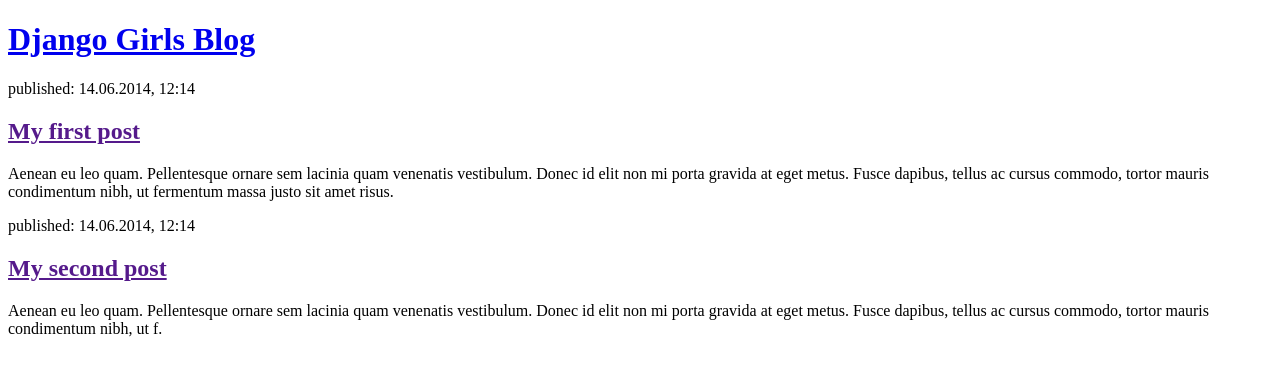
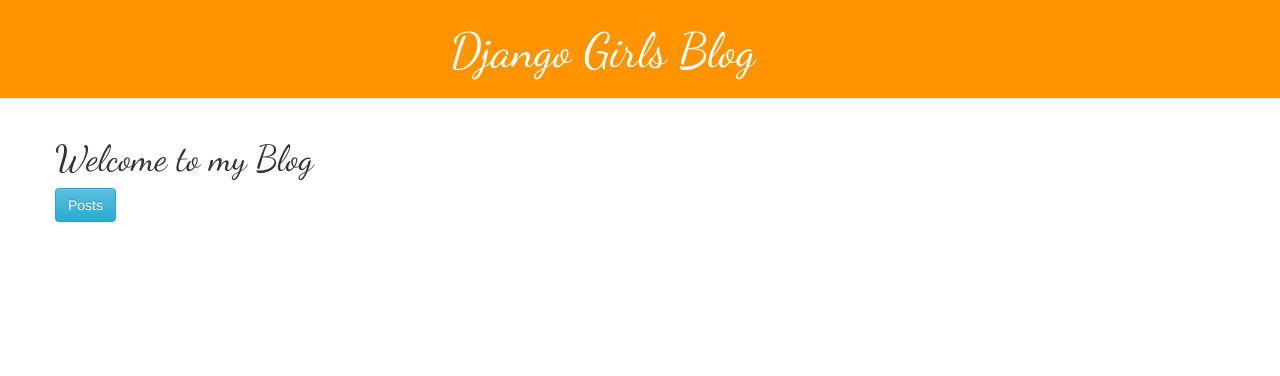
Before and after one commit to Helen-2000/django-girls-project, a Django app: page / in a window 1280 px wide. Shown: the top 376 px of the page. Run offline with Django 3.2, Linux system fonts and the light colour scheme; some libraries are stand-ins or nearby versions.

Commit message:
Django girls blog

```diff
--- /dev/null
+++ b/myblog/static/css/myblog.css
@@ -0,0 +1,47 @@
+.page-header {
+    background-color: #ff9400;
+    margin-top: 0;
+    padding: 5px 20px 10px 450px;
+}
+
+.page-header h1, .page-header h1 a, .page-header h1 a:visited, .page-header h1 a:active {
+    color: #ffffff;
+    font-size: 36pt;
+    text-decoration: none;
+}
+
+.content {
+    margin-left: 40px;
+}
+
+h1, h2, h3, h4 {
+    font-family: 'Dancing Script', cursive;
+}
+
+.date {
+    float: right;
+    color: #828282;
+}
+
+.save {
+    float: right;
+}
+
+.post-form textarea, .post-form input {
+    width: 100%;
+}
+
+.top-menu, .top-menu:hover, .top-menu:visited {
+    color: #eb5e0e;
+    float: right;
+    font-size: 26pt;
+    margin-right: 20px;
+}
+
+.post {
+    margin-bottom: 70px;
+}
+
+.post h1 a, .post h1 a:visited {
+    color: #000000;
+}
--- /dev/null
+++ b/myblog/templates/myblog/base.html
@@ -0,0 +1,27 @@
+<!DOCTYPE html>
+<html lang="en">
+<head>
+    <meta charset="UTF-8">
+    <meta name="viewport" content="width=device-width, initial-scale=1.0">
+    <meta http-equiv="X-UA-Compatible" content="ie=edge">
+    <title>Django Girls First Blog</title>
+    <link rel="stylesheet" href="//maxcdn.bootstrapcdn.com/bootstrap/3.2.0/css/bootstrap.min.css">
+    <link rel="stylesheet" href="//maxcdn.bootstrapcdn.com/bootstrap/3.2.0/css/bootstrap-theme.min.css">
+    <link href="https://fonts.googleapis.com/css?family=Dancing+Script&display=swap" rel="stylesheet">
+    {% load static %}
+    <link rel="stylesheet" href="{% static 'css/myblog.css' %}">
+</head>
+<body>
+        <div class="page-header">
+            <h1><a href="{% url 'welcome' %}">Django Girls Blog</a></h1>
+        </div>
+        <div class="content container">
+            <div class="row">
+                <div class="col-md-8">
+                {% block content %}
+                {% endblock %}
+                </div>
+            </div>
+        </div>
+</body>
+</html>
--- a/myblog/templates/myblog/post_list.html
+++ b/myblog/templates/myblog/post_list.html
@@ -1,31 +1,13 @@
-<!DOCTYPE html>
-<html lang="en">
-<head>
-    <meta charset="UTF-8">
-    <meta name="viewport" content="width=device-width, initial-scale=1.0">
-    <meta http-equiv="X-UA-Compatible" content="ie=edge">
-    <title>Django Girls First Blog</title>
-</head>
-<body>
-    <div>
-        <h1><a href="/">Django Girls Blog</a></h1>
-    </div>
+{% extends 'myblog/base.html' %}
 
-    <div>
-        <p>published: 14.06.2014, 12:14</p>
-        <h2><a href="">My first post</a></h2>
-        <p>Aenean eu leo quam. Pellentesque ornare sem lacinia quam venenatis vestibulum.
-            Donec id elit non mi porta gravida at eget metus. Fusce dapibus, tellus ac cursus
-            commodo, tortor mauris condimentum nibh, ut fermentum massa justo sit amet risus.</p>
-    </div>
-
-    <div>
-        <p>published: 14.06.2014, 12:14</p>
-        <h2><a href="">My second post</a></h2>
-        <p>Aenean eu leo quam. Pellentesque ornare sem lacinia quam venenatis vestibulum.
-            Donec id elit non mi porta gravida at eget metus. Fusce dapibus, tellus ac cursus
-            commodo, tortor mauris condimentum nibh, ut f.</p>
-    </div>
-
-</body>
-</html>
+{% block content %}
+    {% for post in posts %}
+        <div class="post">
+            <div class="date">
+                {{ post.published_date }}
+            </div>
+            <h1><a href="{% url 'post_detail' pk=post.pk %}">{{ post.title }}</a></h1>
+            <p>{{ post.text|linebreaksbr }}</p>
+        </div>
+    {% endfor %}
+{% endblock %}
--- /dev/null
+++ b/myblog/templates/myblog/welcome.html
@@ -0,0 +1,8 @@
+{% extends 'myblog/base.html' %}
+
+{% block content %}
+    <h1>Welcome to my Blog</h1>
+    <a class="btn btn-info" href="{% url 'post_list' %}">
+        Posts
+    </a>
+{% endblock %}
--- a/myblog/urls.py
+++ b/myblog/urls.py
@@ -4,5 +4,7 @@
 from . import views
 
 urlpatterns = [
-    path('', views.post_list, name='post_list'),
+    path('', views.welcome, name='welcome'),
+    path('post/', views.post_list, name='post_list'),
+    path('post/<int:pk>/', views.post_detail, name='post_detail'),
 ]
--- a/myblog/views.py
+++ b/myblog/views.py
@@ -1,8 +1,16 @@
 """MyBlog views"""
 
-from django.shortcuts import render
-
-# Create your views here.
+from django.shortcuts import render, get_object_or_404
+from django.utils import timezone
+from .models import Post
 
 def post_list(request):
-    return render(request, 'myblog/post_list.html', {})
+    posts = Post.objects.filter(published_date__lte=timezone.now()).order_by('published_date')
+    return render(request, 'myblog/post_list.html', {'posts' : posts})
+
+def welcome(request):
+    return render(request, 'myblog/welcome.html')
+
+def post_detail(request, pk):
+    post = get_object_or_404(Post, pk=pk)
+    return render(request, 'myblog/post_detail.html', {'post': post})
```
Also changed, not shown: myblog/templates/myblog/post_detail.html (added, +13 -0 lines).
